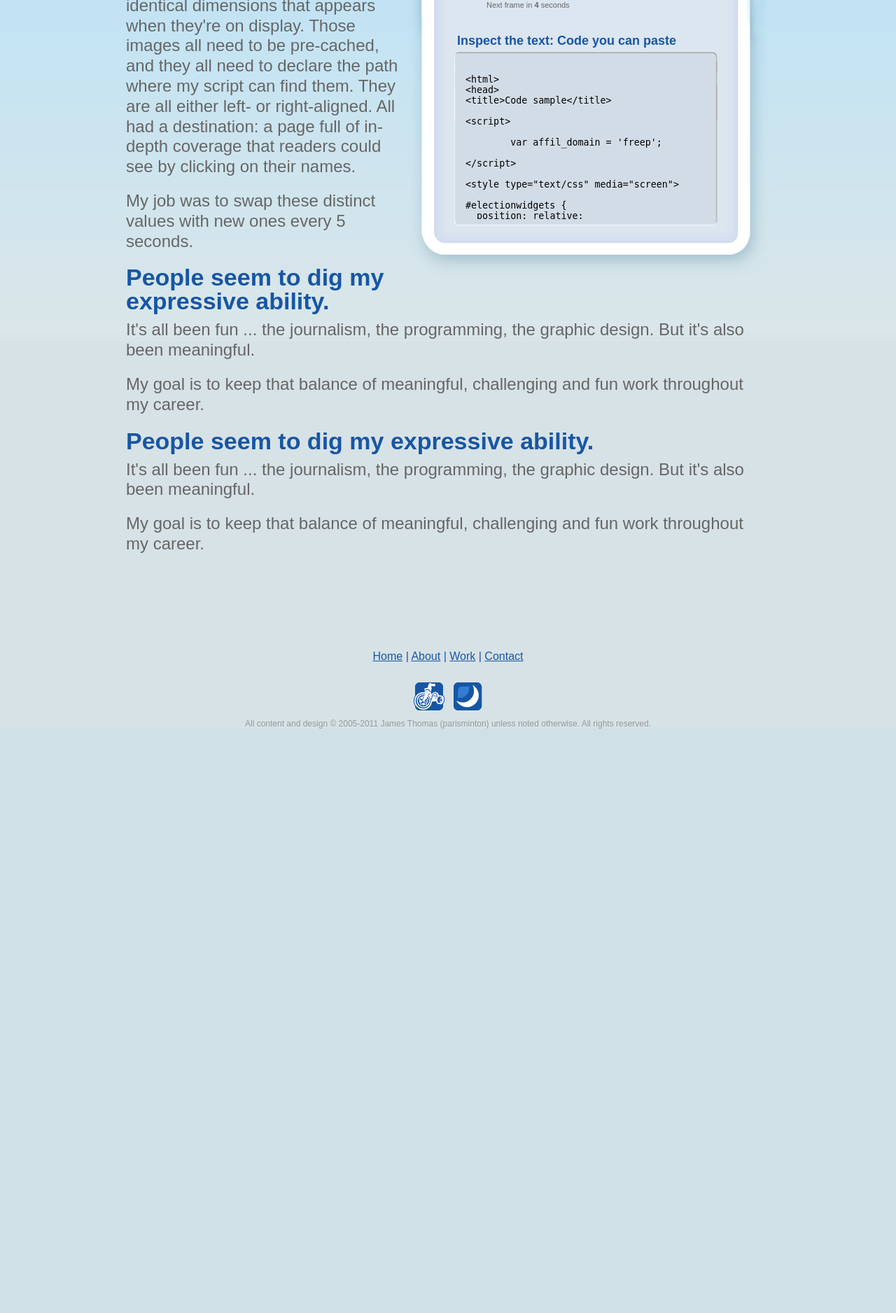
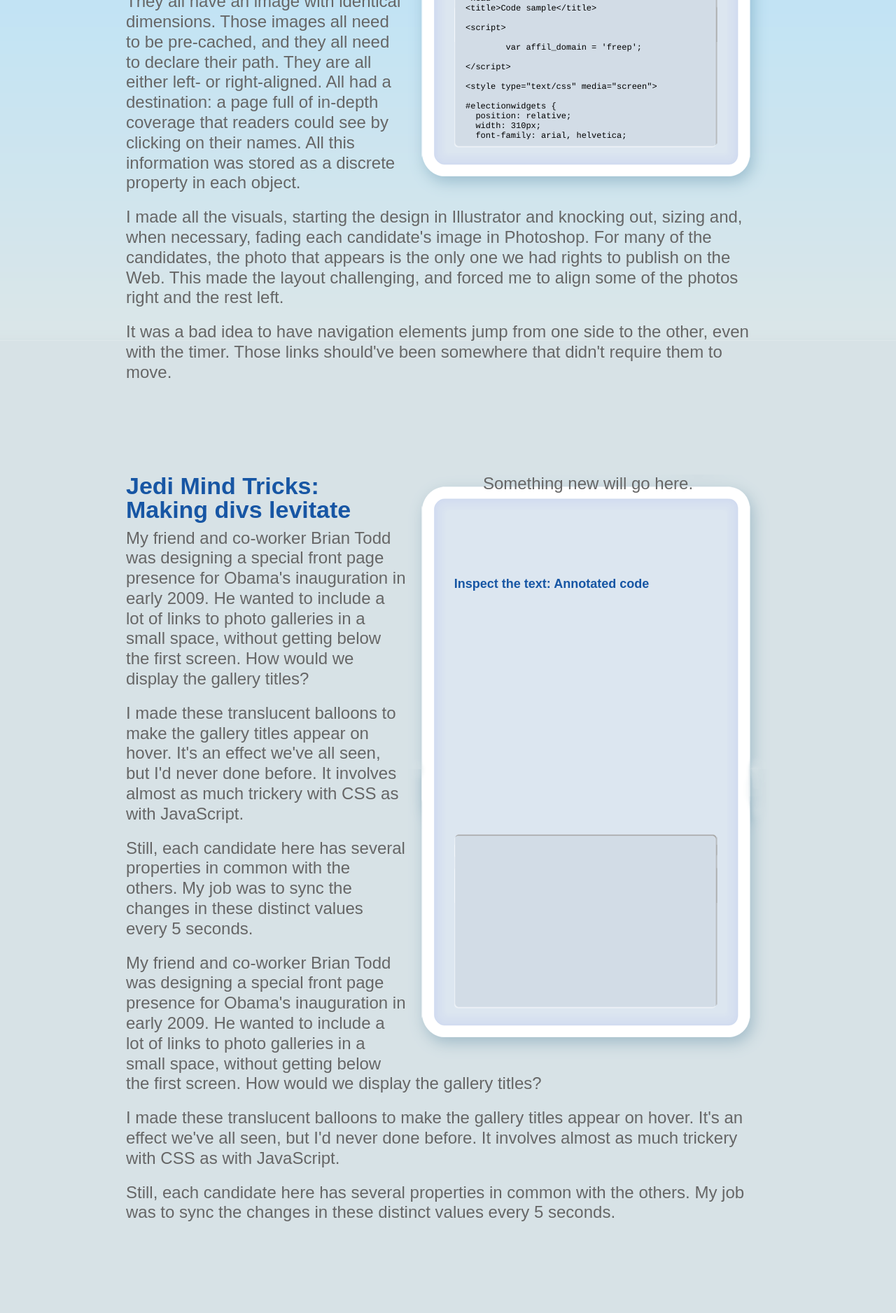
Before and after one commit to parisminton/james.da.ydrea.ms, a PHP site: page /nyt_codesamples.html in a window 1280 px wide. Shown: the part 683-2559 px from the top of the page at 70% size. Before the commit the page ends 1724 px from the top, so only its background shows below. Run offline with PHP 8.4, Linux system fonts and the light colour scheme; some libraries are stand-ins or nearby versions.

Commit message:
Created scroller.js, which contains three functions that'll scroll the window; added these functions to main.js;
  - getCurrYpos does some cross-browser branching to return the window's vertical offset.

  - getDestYpos figures out the vertical offset of the element the user wants to bring into view.

  - Using those two helpers, scrollPage() figures out the distance between the two points and fires a function to scroll by 1/25th that number (minus 130 pixels to allow for the fixed nav bar) every hundredth of a second.

Revamped nyt_codesamples.html to change the nav and add HTML5 tags;

  - The nav bar is much more narrow, has a background image, and spans the width of the window. It has fixed positioning.

  - Swapped the old <div>s with <header>, <nav>, <section> and <article> where necessary.

The big question: Once I've shown this, how to integrate it into the feel of the rest of my site?

```diff
--- a/c/color.css
+++ b/c/color.css
@@ -1,7 +1,8 @@
 body { background-color: #d7e2e6; }
 p { color: #666; }
-#welcome h2, #lightbox h3, #lightbox .shortdesc, #lightbox a, #about a, #photocredit, #photocredit a, #work h3, #work a, #work .shortdesc, #work-current-item, #work-current-shortdesc, #footer-nav, #footer-nav a, #code-page h2, #carousel-form label { color: #1756a4; }
+#welcome h2, #lightbox h3, #lightbox .shortdesc, #lightbox a, #about a, #photocredit, #photocredit a, #work h3, #work a, #work .shortdesc, #work-current-item, #work-current-shortdesc, #footer-nav, #footer-nav a, #code-page h2, #code-page label { color: #1756a4; }
 #contact-name, #contact-email, #contact-msg, #nav-carousel a, #nav-balloon a, #nav-widgetry a { color: #fff; }
+#code-page nav a:hover { color: #faf5ca; }
 #conf { color: #99b4cc; }
 #contact li a { color: #666; }
 #copyright { color: #999; }
--- a/c/core.css
+++ b/c/core.css
@@ -96,18 +96,24 @@ label { display: none; }
 #home-page #content, #home-page #footer { background: none; }
 
 /*** ^code-page ***/
-#code-page #mast { position: relative; left: 0; top: 20px; width: 458px; height: 72px; background: transparent url('../a/code_samples_mast_8bit.png') left top no-repeat; /* background-attachment: fixed; */ }
-#code-page #toon { position: absolute; left: 710px; top: 0; margin: 0; }
-#code-page #nav { position: relative; width: 690px; height: 90px; margin: 40px 0; background: none; }
-#code-page #nav li { position: relative; width: 230px; height: 90px; margin: 0; background: none; text-indent: 0 }
-#nav-carousel a strong, #nav-balloon a strong, #nav-widgetry a strong { margin: 0 0 10px 0; }
-#code-page #content { background: none; }
+#code-page header { position: fixed; width: 100%; height: 130px; left: 0; top: 0; background: transparent url('../a/code_samples_navbar_bg_24bit.png') left top repeat-x; z-index: 50; text-align: center; }
+#code-page #masthead { position: relative; width: 920px; margin: 0 auto; }
+#code-page #masthead * { float: left; }
+#code-page #mast { position: relative; left: 0; top: 20px; width: 412px; height: 60px; background: transparent url('../a/code_samples_mast_8bit2.png') left top no-repeat; /* background-attachment: fixed; */ }
+#code-page nav { position: relative; width: 454px; height: 130px; left: 10px; top: 0; }
+#code-page nav ul { height: 130px; background: transparent url('../a/code_samples_nav_arrow_24bit.png') 50px 98px no-repeat; }
+#code-page nav li { position: relative; width: 120px; top: 20px; margin: 0 14px; background: none; text-indent: 0; text-align: left; }
+#code-page nav strong { margin: 0 0 4px 0; }
+#code-page #toon { position: absolute; left: 860px; top: 0; margin: 0; }
+#code-page #content { background: none; margin: 130px 0 0 0; }
 #code-page #copy { width: 920px; margin: 0; }
+#code-page article { margin: 130px 0; }
 #code-page h2 { margin-bottom: 10px; }
 #code-page p { margin: 0 0 20px 0; }
 #code-page .assets { width: 520px; float: right; }
-#code-page .windo { width: 520px; height: 840px; text-align: center; background: url('../a/code_samples_window_long_24bit.png') left top no-repeat; }
+#code-page .windo { position: relative; width: 520px; height: 840px; text-align: center; background: url('../a/code_samples_window_long_24bit.png') left top no-repeat; }
 #electionwidgets { margin: 0 auto; }
-#carousel-form label { display: inline; position: absolute; top: 490px; margin: 0 0 0 -10px; }
-#carousel-text { position: relative; left: 0; top: 130px; width: 350px; height: 220px; margin: 10px 0 30px 0; resize: none; background: none; border: none; }
+#code-page .windo img { position: relative; margin: 90px auto 0; }
+#code-page label { display: inline; position: relative; top: 100px; left: -52px; }
+#code-page textarea { position: relative; left: 0; top: 110px; width: 350px; height: 220px; margin: 10px 0 30px 0; resize: none; background: none; border: none; overflow-x: hidden; }
 #code-page #footer { background: none;}
--- a/c/fonts.css
+++ b/c/fonts.css
@@ -29,8 +29,9 @@ input, select, th, td { font-size: 1em; }
 
 /*** ^code-page ***/
 #nav-carousel a, #nav-balloon a, #nav-widgetry a { font-family:"news-gothic-std-1","news-gothic-std-2", Arial, Helvetica; text-decoration: none;}
-#nav-carousel a strong, #nav-balloon a strong, #nav-widgetry a strong { font-size: 3.0em; font-weight: 700;}
-#nav-carousel a em, #nav-balloon a em, #nav-widgetry a em { display: block; width: 150px; font-size: 1.6em; line-height: 1.3em; }
+#code-page nav strong { font-size: 2.2em; font-weight: 700; }
+#code-page nav em { display: block; width: 150px; font-size: 1.3em; line-height: 1.3em; }
 #code-page #content h2 { font-family:"news-gothic-std-1","news-gothic-std-2", Arial, Helvetica; font-size: 3.4em; font-weight: 700; }
 #code-page #content p { font-family: "news-gothic-std-1","news-gothic-std-2", Arial, Helvetica; font-size: 2.4em; line-height: 1.2em; }
-#carousel-form label { font-family:"news-gothic-std-1","news-gothic-std-2", Arial, Helvetica; font-size: 1.8em; font-weight: 700; }
+#code-page label { font-family:"news-gothic-std-1","news-gothic-std-2", Arial, Helvetica; font-size: 1.8em; font-weight: 700; }
+#code-page textarea { font-family: droid-sans-mono-1, droid-sans-mono-2, Courier, sans-serif; font-size: 1.2em; }
--- a/nyt_codesamples.html
+++ b/nyt_codesamples.html
@@ -1,4 +1,4 @@
-<!DOCTYPE html PUBLIC "-//W3C//DTD XHTML 1.0 Strict//EN" "http://www.w3.org/TR/xhtml1/DTD/xhtml1-strict.dtd">
+<!DOCTYPE html>
 
 
 <!--          :: CONCRETE ::
@@ -14,7 +14,7 @@
    once again, back is the incredible  -->
 
 
-<html xmlns="http://www.w3.org/1999/xhtml">
+<html>
   <head>
     <meta http-equiv="Content-Type" content="text/html; charset=utf-8" />
     <meta name="author" content="James Thomas" />
@@ -32,18 +32,25 @@
   <body id="code-page">
     <div id="wrap">
 
-      <h1 id="mast">James Thomas is a Web developer and designer. He has more than a decade of experience building and maintaining digital content for news organizations. Here's a look at some of his code.</h1>
+      <header>
+        <div id="masthead">
+          <h1 id="mast">James Thomas is a Web developer and designer. He has more than a decade of experience building and maintaining digital content for news organizations. Here's a look at some of his code.</h1>
 
-      <img id="toon" src="/a/code_samples_toon_8bit.png" alt="Don't let James' stoic expression fool you... he's passionate about effective storytelling, handsome design and clean code." title="Don't let James' stoic expression fool you... he's passionate about effective storytelling, handsome design and clean code." width="193" height="202">
+          <nav>
+            <ul>
+              <li id="nav-carousel"><a href="#navcarousel" onclick="scroller.scrollPage('carouselanchor'); return false;"><strong>Carousel</strong><br /> <em>A rotating 2008 election page widget</em></a></li>
+              <li id="nav-balloon"><a href="#navballoon" onclick="scroller.scrollPage('balloonanchor'); return false;"><strong>Balloon</strong><br /> <em>Inauguration Day photo galleries</em></a></li>
+              <li id="nav-widgetry"><a href="#navwidget" onclick="scroller.scrollPage('widgetanchor'); return false;"><strong>Widgetry</strong><br /> <em>A Google Gadgets implementation</em></a></li>
+            </ul>
+          </nav>
 
-      <ul id="nav">
-        <li id="nav-carousel"><a href="about.html"><strong>Carousel:</strong><br /> <em>A rotating 2008 election page widget</em></a></li>
-        <li id="nav-balloon"><a href="work.html"><strong>Balloon:</strong><br /> <em>Inauguration Day photo galleries</em></a></li>
-        <li id="nav-widgetry"><a href="contact.html"><strong>Widgetry:</strong><br /> <em>A Google Gadgets implementation</em></a></li>
-      </ul>
-      <div id="content">
+          <img id="toon" src="/a/code_samples_toon_8bit2.png" alt="Don't let James' stoic expression fool you... he's passionate about effective storytelling, handsome design and clean code." title="Don't let James' stoic expression fool you... he's passionate about effective storytelling, handsome design and clean code." width="80" height="84">
+        </div>
+      </header>
+
+      <section id="content">
         <div id="copy">
-          <div id="carousel">
+          <article id="carousel">
 
             <div class="assets">
               <div class="windo">
@@ -77,9 +84,8 @@
 
                 <p id="carousel-wrap-text">
                   <form id="carousel-form" action="http://james.da.ydrea.ms" method="post">
-                    <label for="carousel-text">Inspect the text: Code you can paste</label>
-                    <textarea id="carousel-text" name="carousel-text" rows="10" cols="50">
-<html>
+                    <label for="carousel-text">Inspect the text: Annotated code</label>
+                    <textarea id="carousel-text" name="carousel-text" rows="10" cols="50"><html>
 <head>
 <title>Code sample</title>
 
@@ -438,48 +444,79 @@
 	delayChangeBg();
 	delayCountDown();
 
-	/* alert('Dilla put me up on all y\'all in Japan'); */
-
-
 </script>
 
-</html>
-
-
-
-
-
-</textarea>
+</html></textarea>
                   </form>
                 </p>
               </div><!-- end .windo -->
             </div><!-- end .assets -->
 
-            <h2>An exercise in using JavaScript objects</h2>
-            <p>This rotating widget that ran on Freep.com's Politics category page for most of 2008 offered me a chance to create a class of JavaScript objects and coordinate their shared properties.</p>
+            <h2><a name="navcarousel" id="carouselanchor">An exercise in using JavaScript objects</a></h2>
+            <p>This rotating widget that ran on Freep.com's Politics category page for most of 2008 offered me a chance to create a class of JavaScript objects and coordinate their shared properties through a dozen instances.</p>
             <p>I know, I know... Technically, JavaScript doesn't have classes.</p>
-            <p>Still, each candidate has several properties in common with the others. They all have an image with identical dimensions that appears when they're on display. Those images all need to be pre-cached, and they all need to declare the path where my script can find them. They are all either left- or right-aligned. All had a destination: a page full of in-depth coverage that readers could see by clicking on their names.</p>
-            <p>My job was to swap these distinct values with new ones every 5 seconds.</p>
-          </div><!-- end #carousel -->
+            <p>Still, each candidate here has several properties in common with the others. My job was to sync the changes in these distinct values every 5 seconds.</p>
+            <p>They all have an image with identical dimensions. Those images all need to be pre-cached, and they all need to declare their path. They are all either left- or right-aligned. All had a destination: a page full of in-depth coverage that readers could see by clicking on their names. All this information was stored as a discrete property in each object.</p>
+            <p>I made all the visuals, starting the design in Illustrator and knocking out, sizing and, when necessary, fading each candidate's image in Photoshop. For many of the candidates, the photo that appears is the only one we had rights to publish on the Web. This made the layout challenging, and forced me to align some of the photos right and the rest left.</p>
+            <p>It was a bad idea to have navigation elements jump from one side to the other, even with the timer. Those links should've been somewhere that didn't require them to move.</p>
+          </article><!-- end #carousel -->
 
-          <div id="balloon">
-            <div class="assets"></div>
-            <h2>People seem to dig my expressive ability.</h2>
-            <p>It's all been fun ... the journalism, the programming, the graphic design. But it's also been meaningful.</p>
-            <p>My goal is to keep that balance of meaningful, challenging and fun work throughout my career.</p>
-          </div><!-- end #balloon -->
+          <article id="balloon">
+            <div class="assets">
+              <div class="windo">
 
-          <div id="widgetry">
-            <div class="assets"></div>
-            <h2>People seem to dig my expressive ability.</h2>
-            <p>It's all been fun ... the journalism, the programming, the graphic design. But it's also been meaningful.</p>
-            <p>My goal is to keep that balance of meaningful, challenging and fun work throughout my career.</p>
-          </div><!-- end #widgetry -->
+
+                <p>Something new will go here.</p>
+
+                <p id="balloon-wrap-text">
+                  <form id="balloon-form" action="http://james.da.ydrea.ms" method="post">
+                    <label for="balloon-text">Inspect the text: Annotated code</label>
+                    <textarea id="balloon-text" name="carousel-text" rows="10" cols="50">
+
+                    </textarea>
+                  </form>
+                </p>
+              </div><!-- end .windo -->
+            </div><!-- end .assets -->
+
+            <h2><a name="navballoon" id="balloonanchor">Jedi Mind Tricks: Making divs levitate</a></h2>
+            <p>My friend and co-worker Brian Todd was designing a special front page presence for Obama's inauguration in early 2009. He wanted to include a lot of links to photo galleries in a small space, without getting below the first screen. How would we display the gallery titles?</p>
+            <p>I made these translucent balloons to make the gallery titles appear on hover. It's an effect we've all seen, but I'd never done before. It involves almost as much trickery with CSS as with JavaScript.</p>
+            <p>Still, each candidate here has several properties in common with the others. My job was to sync the changes in these distinct values every 5 seconds.</p>
+            <p>My friend and co-worker Brian Todd was designing a special front page presence for Obama's inauguration in early 2009. He wanted to include a lot of links to photo galleries in a small space, without getting below the first screen. How would we display the gallery titles?</p>
+            <p>I made these translucent balloons to make the gallery titles appear on hover. It's an effect we've all seen, but I'd never done before. It involves almost as much trickery with CSS as with JavaScript.</p>
+            <p>Still, each candidate here has several properties in common with the others. My job was to sync the changes in these distinct values every 5 seconds.</p>
+          </article><!-- end #balloon -->
+
+          <article id="widgetry">
+            <div class="assets">
+              <div class="windo">
+
+                <img src="../a/google_gadget_mini_8bit.png" alt="This Google Gadgets presence for Freep.com still lives on the server and can still be loaded into an iGoogle page. It never went live." title="This Google Gadgets presence for Freep.com still lives on the server and can still be loaded into an iGoogle page. It never went live." />
+
+
+                <p id="widgets-wrap-text">
+                  <form id="widgets-form" action="http://james.da.ydrea.ms" method="post">
+                    <label for="widgets-text">Inspect the text: Annotated code</label>
+                    <textarea id="widgets-text" name="carousel-text" rows="10" cols="50">You're my million dollar baby.</textarea>
+                  </form>
+                </p>
+              </div><!-- end .windo -->
+            </div><!-- end .assets -->
+
+            <h2><a name="navwidget" id="widgetanchor">Channeling our content through Google's API</a></h2>
+            <p>This rotating widget that ran on Freep.com's Politics category page for most of 2008 offered me a chance to create a class of JavaScript objects and coordinate their shared properties through a dozen instances.</p>
+            <p>I know, I know... Technically, JavaScript doesn't have classes.</p>
+            <p>Still, each candidate here has several properties in common with the others. My job was to sync the changes in these distinct values every 5 seconds.</p>
+            <p>They all have an image with identical dimensions. Those images all need to be pre-cached, and they all need to declare their path. They are all either left- or right-aligned. All had a destination: a page full of in-depth coverage that readers could see by clicking on their names. All this information was stored as a discrete property in each object.</p>
+            <p>I made all the visuals, starting the design in Illustrator and knocking out, sizing and, when necessary, fading each candidate's image in Photoshop. For many of the candidates, the photo that appears is the only one we had rights to publish on the Web. This made the layout challenging, and forced me to block some of the photos to the right and the rest to the left.</p>
+            <p>It was a bad idea to have navigation elements jump from one side to the other, even with the timer. Those links should've been somewhere that didn't require them to move.</p>
+          </article><!-- end #widgetry -->
 
 
 
         </div><!-- end #copy -->
-      </div><!-- end #content -->
+      </section><!-- end #content -->
 
       <div id="footer">
         <p id="footer-nav"><a href="/">Home</a> | <a href="about.html">About</a> | <a href="work.html">Work</a> | <a href="contact.html">Contact</a></p>
@@ -493,4 +530,5 @@
   </body>
   <script type="text/javascript" src="j/main.js"></script>
   <script type="text/javascript" src="j/codesample_carousel.js"></script>
+  <script type="text/javascript" src="j/scroller.js"></script>
 </html>
```
Also changed, not shown: j/scroller.js (added, +81 -0 lines), a/code_samples_mast_24bit2.png (added), a/code_samples_mast_8bit2.png (added), a/code_samples_nav_arrow_24bit.png (added), a/code_samples_nav_arrow_8bit.png (added), a/code_samples_navbar_bg_24bit.png (added), a/code_samples_navbar_bg_8bit.png (added), a/code_samples_toon_24bit2.png (added), a/code_samples_toon_8bit2.png (added), a/google_gadget_mini_8bit.png (added).
